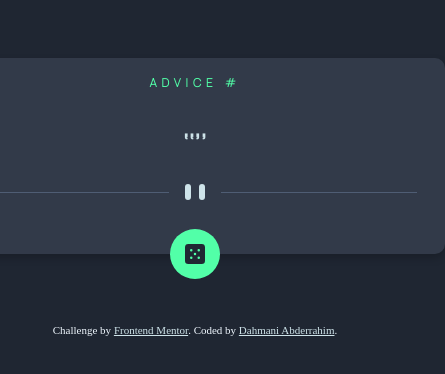
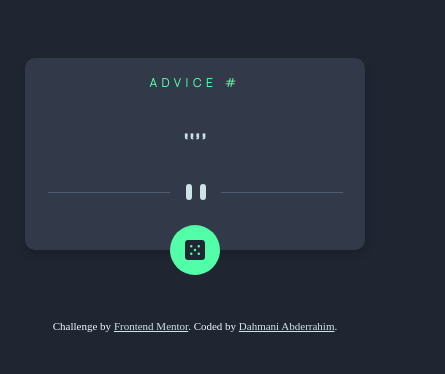
Before and after one commit to AbdrrahimDahmani/AdviceGenerator, a plain HTML site: page index.html in a window 390 px wide. Shown: the whole page, 445 px wide, since content can reach past the window. Drawn offline with Linux system fonts and the light colour scheme; no server answers.

Commit message:
media query added

```diff
--- a/index.html
+++ b/index.html
@@ -42,8 +42,9 @@
             <div class="adviceContainer">
                 <h2>‘‘<span id="advice"></span>’’</h2>
             </div>
-            <div class="devider ">
-                <img src="/images/pattern-divider-desktop.svg" alt="Devider">
+            <div class="devider">
+                <img src="/images/pattern-divider-desktop.svg" class="desktopDevider" alt="Devider">
+                <img src="/images/pattern-divider-mobile.svg" class="mobileDevider" alt="Devider">
             </div>
         </div>
         <div class="dice mb-2">
--- a/style.css
+++ b/style.css
@@ -34,10 +34,6 @@ body {
     margin-bottom: 20px;
 }
 
-.devider {
-    margin-bottom: 50px;
-}
-
 .titleContainer {
     padding-top: 5px;
     font-family: 'Manrope', sans-serif;
@@ -58,6 +54,26 @@ body {
     letter-spacing: 1px;
 }
 
+.devider {
+    margin-bottom: 50px;
+}
+
+.mobileDevider {
+    display: none;
+}
+
+@media only screen and (max-width:470px) {
+    .container {
+        width: 340px;
+    }
+    .mobileDevider {
+        display: block;
+    }
+    .desktopDevider {
+        display: none;
+    }
+}
+
 .roll {
     background-color: var(--neonGreen);
     width: 50px;
```
